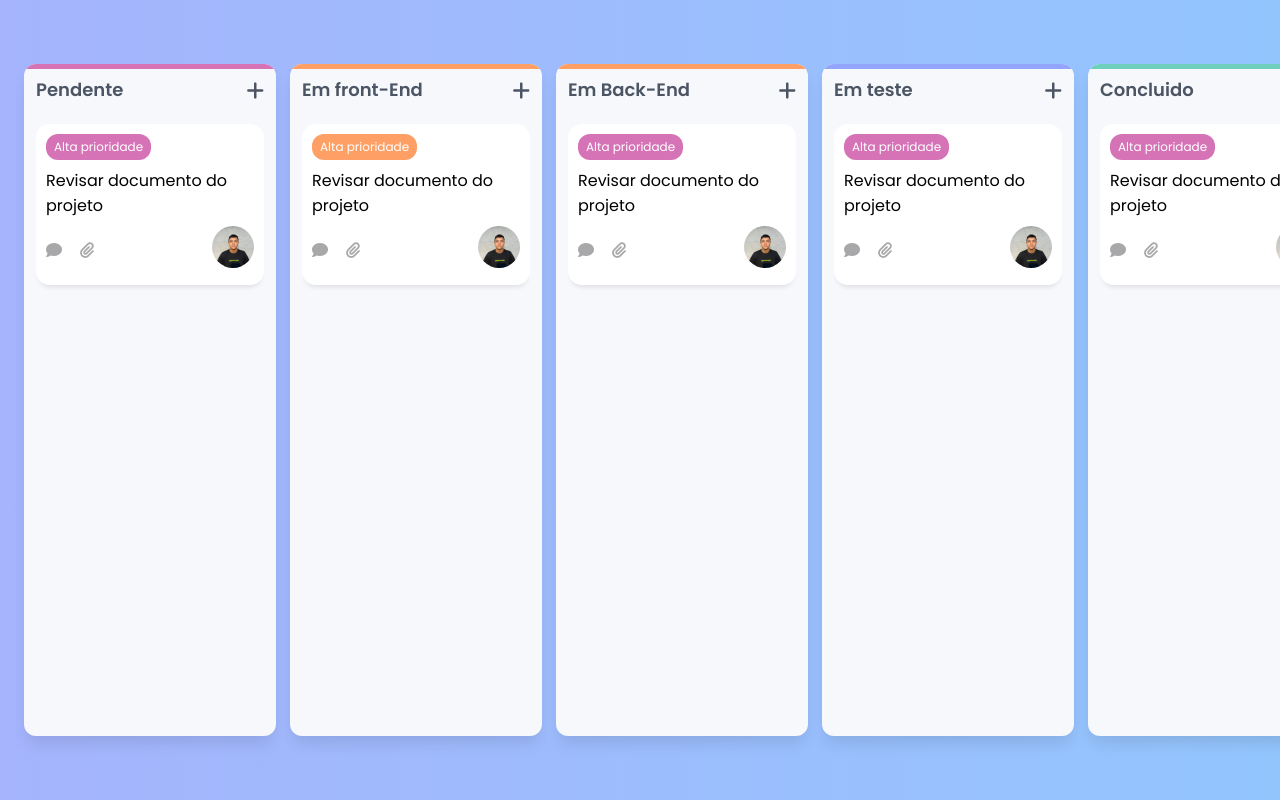
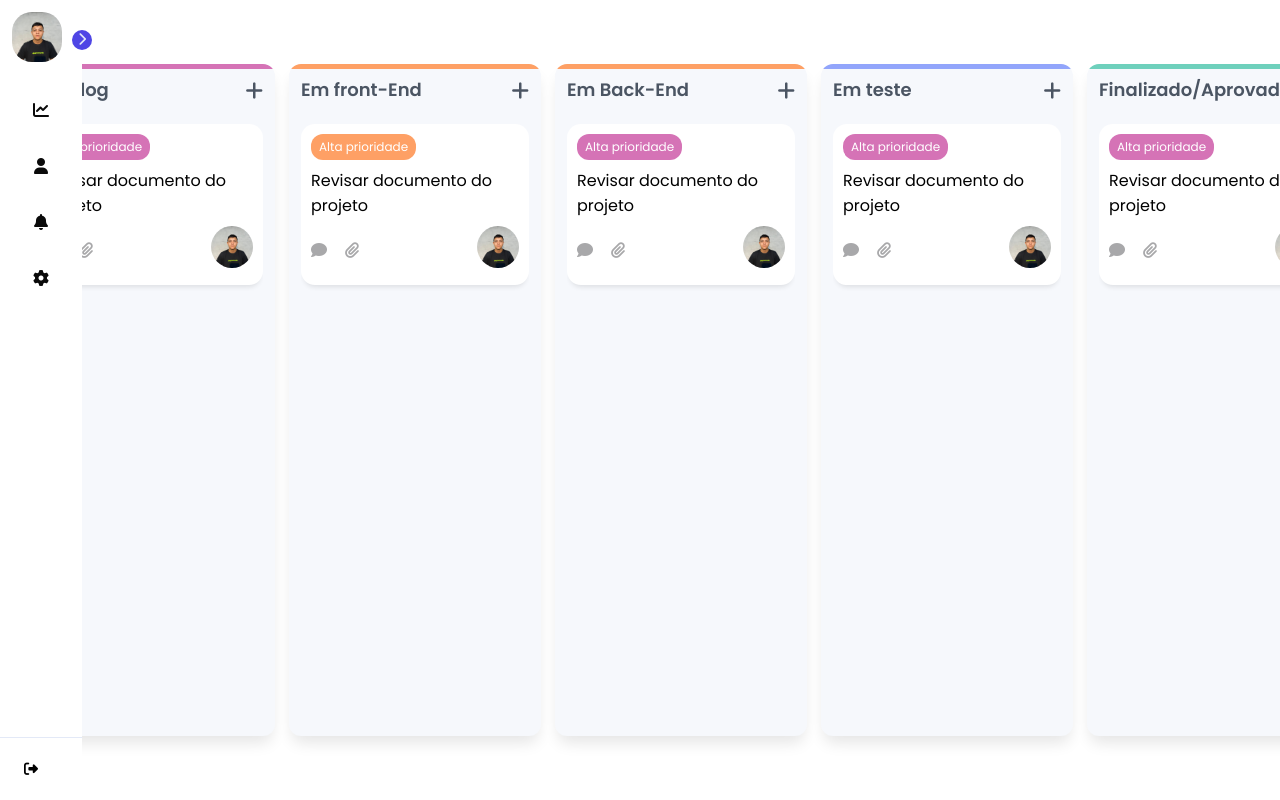
Before and after one commit to renanzindev/Kanban, a plain HTML site: page index.html in a window 1280 px wide. Drawn offline with Linux system fonts and the light colour scheme.

Commit message:
Coloquei a sidbar

```diff
--- a/index.html
+++ b/index.html
@@ -1,20 +1,98 @@
 <!DOCTYPE html>
 <html lang="pt-BR">
+
 <head>
     <meta charset="UTF-8">
     <meta name="viewport" content="width=device-width, initial-scale=1.0">
     <link rel="stylesheet" href="./src/css/style.css">
+    <link rel="stylesheet" href="./src/css/sidebar.css">
     <!-- aqui estou importando uma fonte "Poppins" -->
-    <link rel="stylesheet" href="https://cdnjs.cloudflare.com/ajax/libs/font-awesome/6.6.0/css/all.min.css" integrity="sha512-Kc323vGBEqzTmouAECnVceyQqyqdsSiqLQISBL29aUW4U/M7pSPA/gEUZQqv1cwx4OnYxTxve5UMg5GT6L4JJg==" crossorigin="anonymous" referrerpolicy="no-referrer" />
+    <link rel="stylesheet" href="https://cdnjs.cloudflare.com/ajax/libs/font-awesome/6.6.0/css/all.min.css"
+        integrity="sha512-Kc323vGBEqzTmouAECnVceyQqyqdsSiqLQISBL29aUW4U/M7pSPA/gEUZQqv1cwx4OnYxTxve5UMg5GT6L4JJg=="
+        crossorigin="anonymous" referrerpolicy="no-referrer" />
     <title>Kanban</title>
 </head>
+
 <body>
+    <!-- Criando sidebar responsiva -->
+    <nav id="sidebar">
+        <div id="sidebar_content">
+            <div id="usuario">
+                <img src="./src/assets/perfil.jpeg" id="user_avatar" alt="Avatar">
+
+                <p id="user_infos">
+                    <span class="item-description">
+                        Renan
+                    </span>
+                    <span class="item-description">
+                        Lorem Ipsum
+                    </span>
+                </p>
+            </div>
+
+            <ul id="side_items">
+                <li class="side-item">
+                    <a href="#">
+                        <i class="fa-solid fa-chart-line"></i>
+                        <span class="item-description">
+                            Dashboard
+                        </span>
+                    </a>
+                </li>
+
+                <li class="side-item">
+                    <a href="#">
+                        <i class="fa-solid fa-user"></i>
+                        <span class="item-description">
+                            Usuários
+                        </span>
+                    </a>
+                </li>
+
+                <li class="side-item">
+                    <a href="#">
+                        <i class="fa-solid fa-bell"></i>
+                        <span class="item-description">
+                            Notificações
+                        </span>
+                    </a>
+                </li>
+
+                <li class="side-item">
+                    <a href="#">
+                        <i class="fa-solid fa-gear"></i>
+                        <span class="item-description">
+                            Configurações
+                        </span>
+                    </a>
+                </li>
+            </ul>
+        </div>
+
+        <!-- Botão azul que faz a barra ir e voltar -->
+        <button id="open_btn">
+            <i id="open_btn_icon" class="fa-solid fa-chevron-right"></i>
+        </button>
+
+            <!-- Botão de sair do kanban -->
+        <div id="logout">
+            <button id="logout_btn">
+                <i class="fa-solid fa-right-from-bracket"></i>
+                <span class="item-description">
+                    Logout
+                </span>
+            </button>
+        </div>
+        </div>
+    </nav>
+
+
     <main class="kanban">
         <!-- COLUMN 1 -->
         <div class="kanban-column" data-id="1">
             <div class="kanban-title">
                 <h2>
-                    Pendente
+                    Backlog
                 </h2>
 
                 <button class="add-card">
@@ -176,7 +254,7 @@
         <div class="kanban-column" data-id="5">
             <div class="kanban-title">
                 <h2>
-                    Concluido
+                    Finalizado/Aprovado
                 </h2>
 
                 <button class="add-card">
@@ -214,7 +292,8 @@
         </div>
 
     </main>
-
+    <script src="./src/javascript/sidebar.js"></script>
     <script src="./src/javascript/script.js"></script>
 </body>
+
 </html>
--- /dev/null
+++ b/src/css/sidebar.css
@@ -0,0 +1,146 @@
+ #main{
+    padding: 20px;
+    position: fixed;
+    z-index: 1;
+    padding-left: calc(82px + 10px);
+}
+
+#sidebar {
+    display: flex;
+    flex-direction: column;
+    justify-content: space-between;
+    background-color: #ffffff;
+    height: 100vh;
+    border-radius: 0px 18px 18px 0px;
+    position: relative;
+    transition: all .5s;
+    min-width: 82px;
+    z-index: 2;
+}
+
+#sidebar_content {
+    padding: 12px;
+}
+#usuario {
+    display: flex;
+    align-items: center;
+    gap: 8px;
+    margin-bottom: 24px;
+}
+
+#user_avatar {
+    width: 50px;
+    height: 50px;
+    object-fit: cover;
+    border-radius: 20px;
+}
+
+#user_infos {
+    display: flex;
+    flex-direction: column;
+}
+#user_infos span:last-child {
+    color: #6b6b6b;
+    font-size: 12px;
+}
+#side_items {
+    display: flex;
+    flex-direction: column;
+    gap: 8px;
+    list-style: none;
+}
+.side-item {
+    border-radius: 8px;
+    padding: 14px;
+    cursor: pointer;
+}
+.side-item.active {
+    background-color: #4f46e5;
+}
+
+.side-item:hover:not(.active),
+#logout_btn:hover {
+    background-color: #e3e9f7;
+}
+
+.side-item a {
+    text-decoration: none;
+    display: flex;
+    align-items: center;
+    justify-content: center;
+    color: #0a0a0a;
+}
+.side-item.active a {
+    color: #e3e9f7;
+}
+
+.side-item a i {
+    display: flex;
+    align-items: center;
+    justify-content: center;
+    width: 20px;
+    height: 20px;
+}
+
+#logout {
+    border-top: 1px solid #e3e9f7;
+    padding: 12px;
+}
+
+#logout_btn {
+    border: none;
+    padding: 12px;
+    font-size: 14px;
+    display: flex;
+    gap: 20px;
+    align-items: center;
+    border-radius: 8px;
+    text-align: start;
+    cursor: pointer;
+    background-color: transparent;
+}
+
+#open_btn {
+    position: absolute;
+    top: 30px;
+    right: -10px;
+    background-color: #4f46e5;
+    color: #e3e9f7;
+    border-radius: 100%;
+    width: 20px;
+    height: 20px;
+    border: none;
+    cursor: pointer;
+}
+
+#open_btn_icon {
+    transition: transform .4s ease;
+}
+
+.open-sidebar #open_btn_icon {
+    transform: rotate(200deg);
+}
+
+.item-description {
+    width: 0px;
+    overflow: hidden;
+    white-space: nowrap;
+    text-overflow: ellipsis;
+    font-size: 14px;
+    transition: width .6s;
+    height: 0px;
+}
+
+#sidebar.open-sidebar {
+    min-width: 15%;
+}
+
+#sidebar.open-sidebar .item-description {
+    width: 150px;
+    height: auto;
+}
+
+#sidebar.open-sidebar .side-item a {
+    justify-content: flex-start;
+    gap: 14px;
+}
--- a/src/css/style.css
+++ b/src/css/style.css
@@ -14,10 +14,10 @@ body{
     display: flex;
     justify-content: center;
     align-items: center;
-    background: linear-gradient(90deg, #a5b4fc, #93c5fd);
 }
 .kanban {
     display: flex;
+    justify-content: center;
     gap: 14px;
     padding: 24px;
     width: 100%;
--- /dev/null
+++ b/src/javascript/sidebar.js
@@ -0,0 +1,4 @@
+// Funcionalidade para abrir o botão
+document.getElementById('open_btn').addEventListener('click', function () {
+    document.getElementById('sidebar').classList.toggle('open-sidebar');
+});
```
